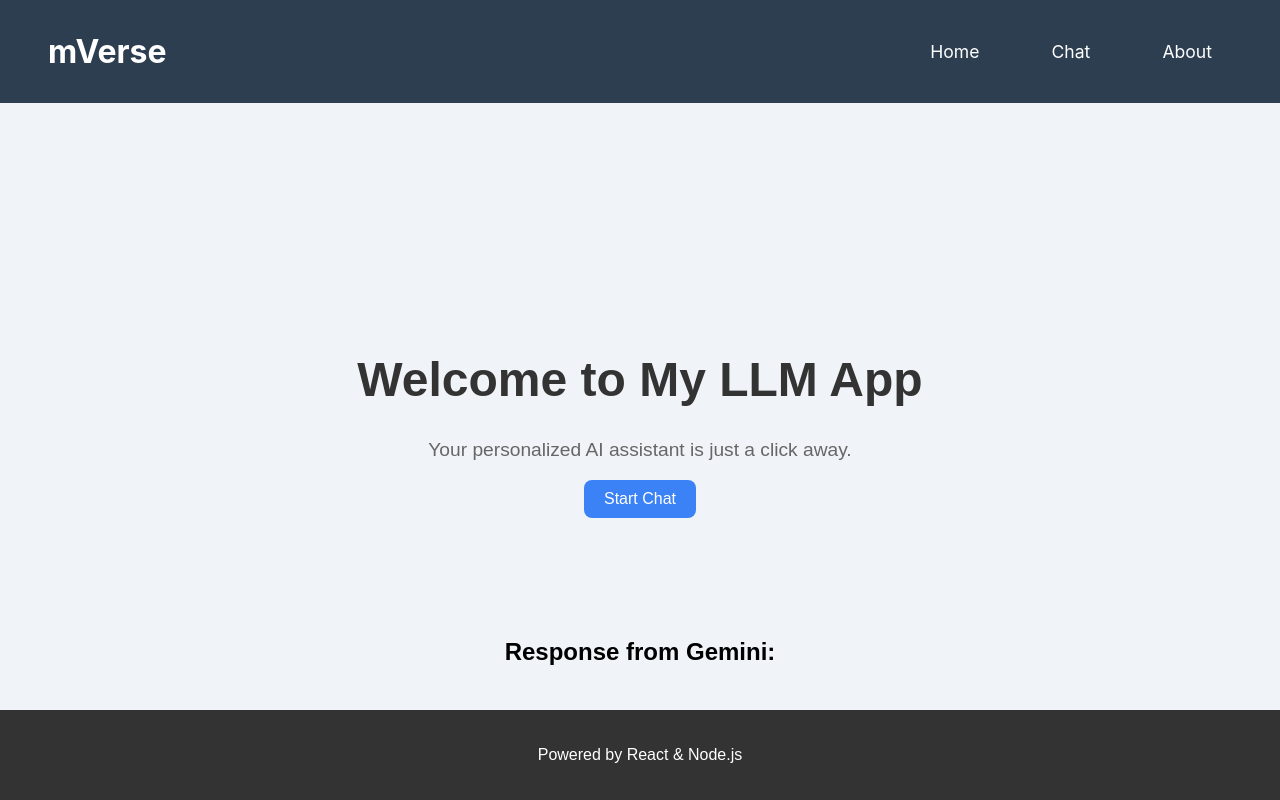
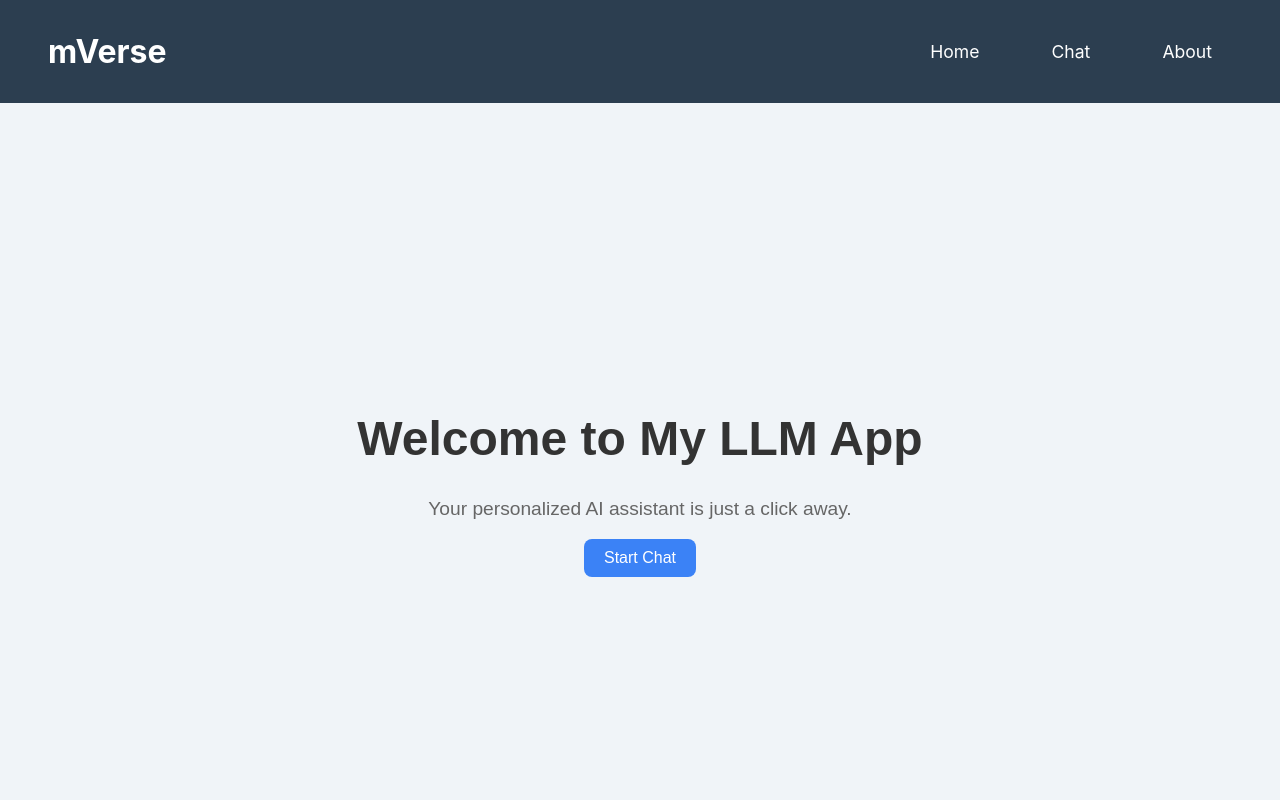
Before and after one commit to ManishShettigar253/m-verse, a React (Create React App) app in the folder client/: page / in a window 1280 px wide. Shown: the top 800 px of the page. Built offline with nearby package versions, Linux system fonts and the light colour scheme; no server answers; the HTML template or start-up script is replaced by a standard one.

Commit message:
updated home page removing unwanted features

```diff
--- a/client/src/pages/Home.jsx
+++ b/client/src/pages/Home.jsx
@@ -1,29 +1,9 @@
-// src/pages/Home.js
-import React, { useState, useEffect } from "react";
+
 import { useNavigate } from "react-router-dom";
-import axios from "axios";
 import "./Home.css"; // Optional: to style with your custom CSS
 
 function Home() {
-  const [response, setResponse] = useState("");
-  const [loading, setLoading] = useState(false);
   const navigate = useNavigate();
-
-  // Fetch welcome message from backend or set up static text
-  const fetchLLMResponse = async (input) => {
-    setLoading(true);
-    try {
-      const res = await axios.post("http://localhost:5000/api/llm", { input });
-      setResponse(res.data);
-    } catch (err) {
-      console.error("Error fetching LLM response", err);
-    }
-    setLoading(false);
-  };
-
-  useEffect(() => {
-    fetchLLMResponse("Welcome to My LLM App!");  // Optional: get a response to show
-  }, []);
 
   return (
     <div className="home-container">
@@ -34,15 +14,6 @@ function Home() {
           Start Chat
         </button>
       </div>
-
-      <div className="llm-response-section">
-        <h2>Response from Gemini:</h2>
-        {loading ? <p>Loading...</p> : <p>{response}</p>}
-      </div>
-
-      <div className="fancy-footer">
-        <p>Powered by React & Node.js</p>
-      </div>
     </div>
   );
 }
```
